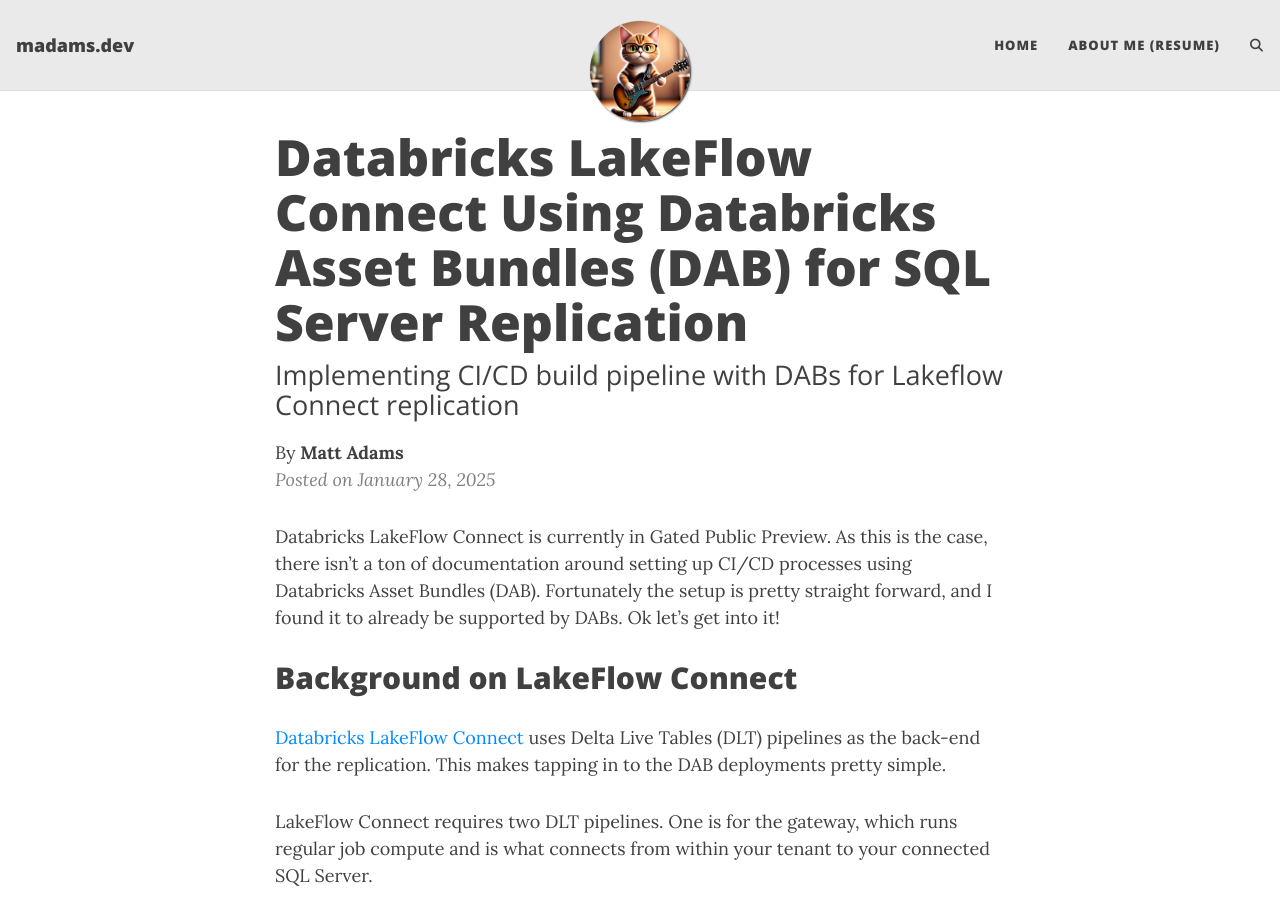
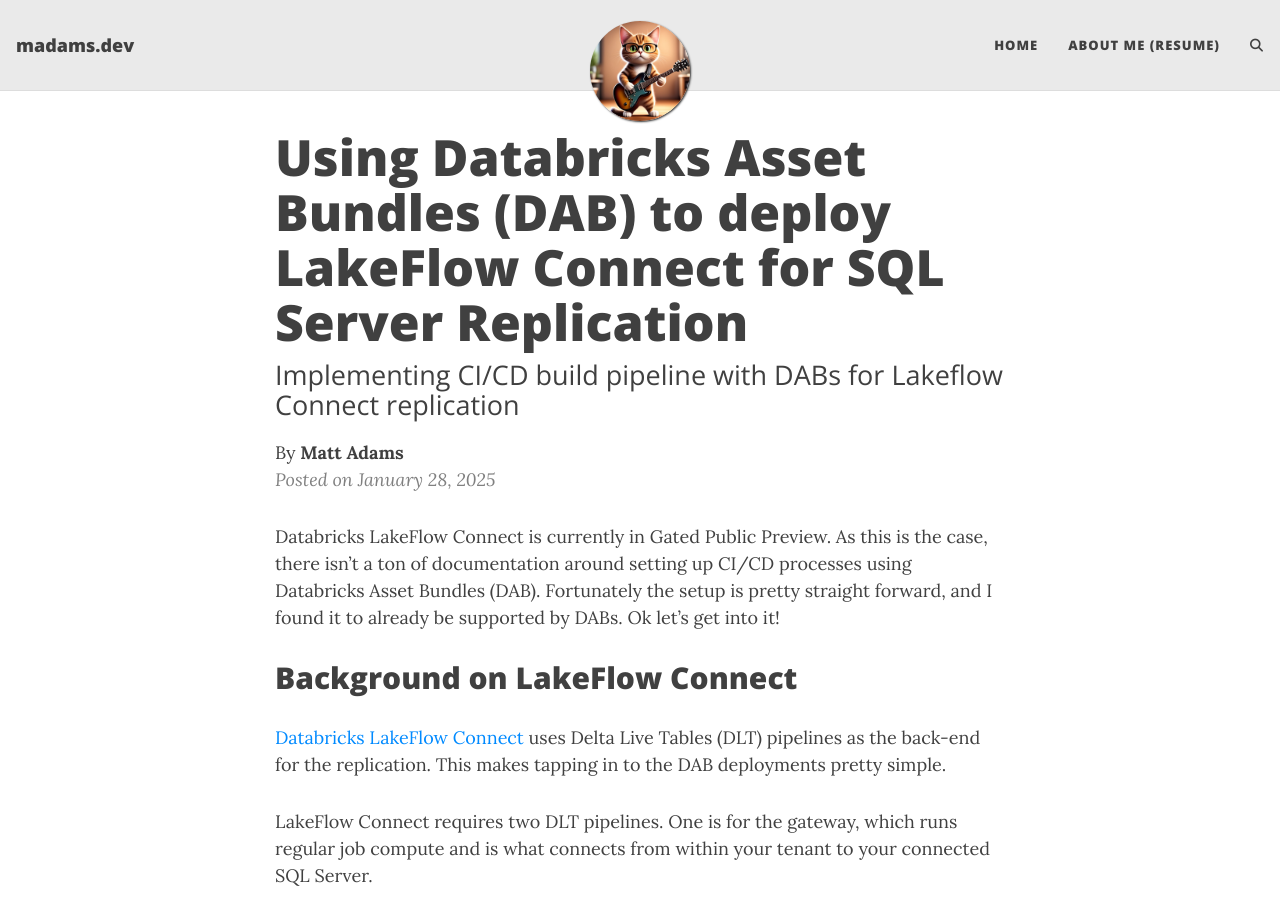
Before and after one commit to sysopmatt/madams-dev, a Jekyll site: the page built from _posts/2025-01-28-lakeflow-connect-dab.md, in a window 1280 px wide and 900 px high. Built offline with Jekyll 4.4.1, drawn with Linux system fonts in a browser that asks for light colours; comment, search, counter and statistics services are not loaded.

Commit message:
Update 2025-01-28-lakeflow-connect-dab.md

```diff
--- a/_posts/2025-01-28-lakeflow-connect-dab.md
+++ b/_posts/2025-01-28-lakeflow-connect-dab.md
@@ -1,6 +1,6 @@
 ---
 layout: post
-title: "Databricks LakeFlow Connect Using Databricks Asset Bundles (DAB) for SQL Server Replication"
+title: "Using Databricks Asset Bundles (DAB) to deploy LakeFlow Connect for SQL Server Replication"
 subtitle: Implementing CI/CD build pipeline with DABs for Lakeflow Connect replication
 thumbnail-img: /assets/img/lakeflow-database-connector-components.png
 share-img: /assets/img/lakeflow-database-connector-components.png
```
